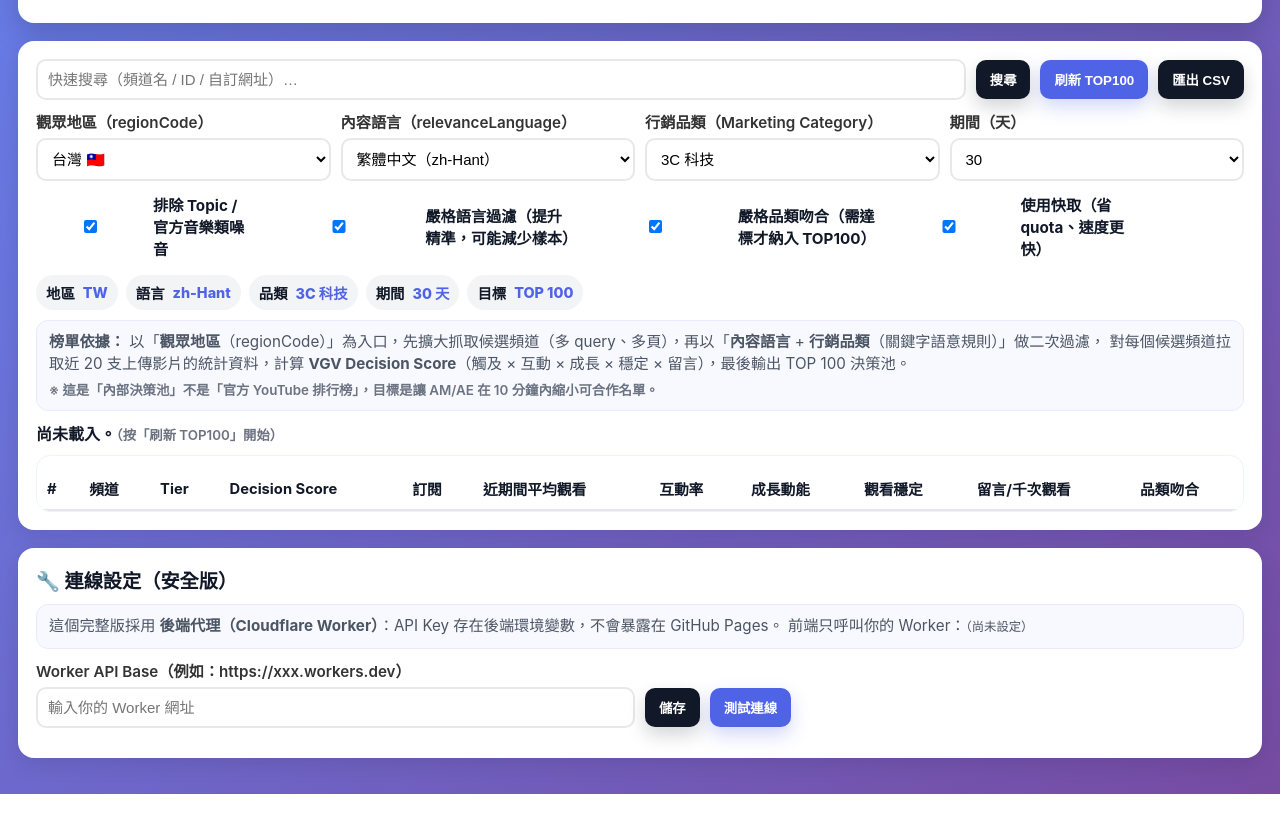
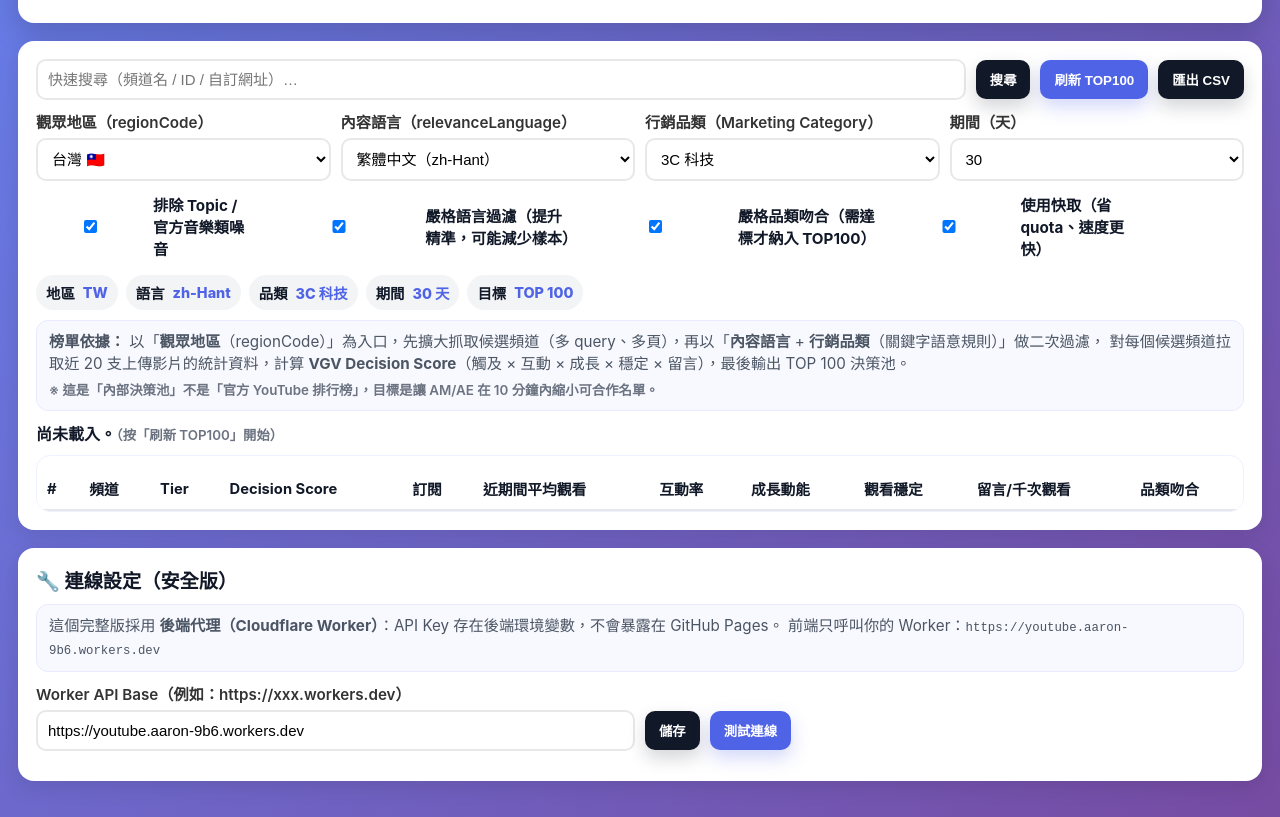
Before and after one commit to AaronYuan9527/youtube-influencer-analytics, a plain HTML site: page index.html in a window 1280 px wide. Shown: the part 120-937 px from the top of the page. Before the commit the page ends 914 px from the top, so only its background shows below. Drawn offline with Linux system fonts and the light colour scheme.

Commit message:
Update index.html

```diff
--- a/index.html
+++ b/index.html
@@ -232,9 +232,10 @@
 
 <script>
   // ========= 基本設定 =========
-  const LS_API_BASE = "VGV_WORKER_API_BASE";
-  const DEFAULT_API_BASE = ""; // 建議留空，部署後由你在 UI 輸入並儲存
-  let API_BASE = localStorage.getItem(LS_API_BASE) || DEFAULT_API_BASE;
+const LS_API_BASE = "VGV_API_BASE";
+const DEFAULT_API_BASE = "https://youtube.aaron-9b6.workers.dev";
+let API_BASE = localStorage.getItem(LS_API_BASE) || DEFAULT_API_BASE;
+
 
   const table = document.getElementById("tbl");
   const tbody = table.querySelector("tbody");
```
